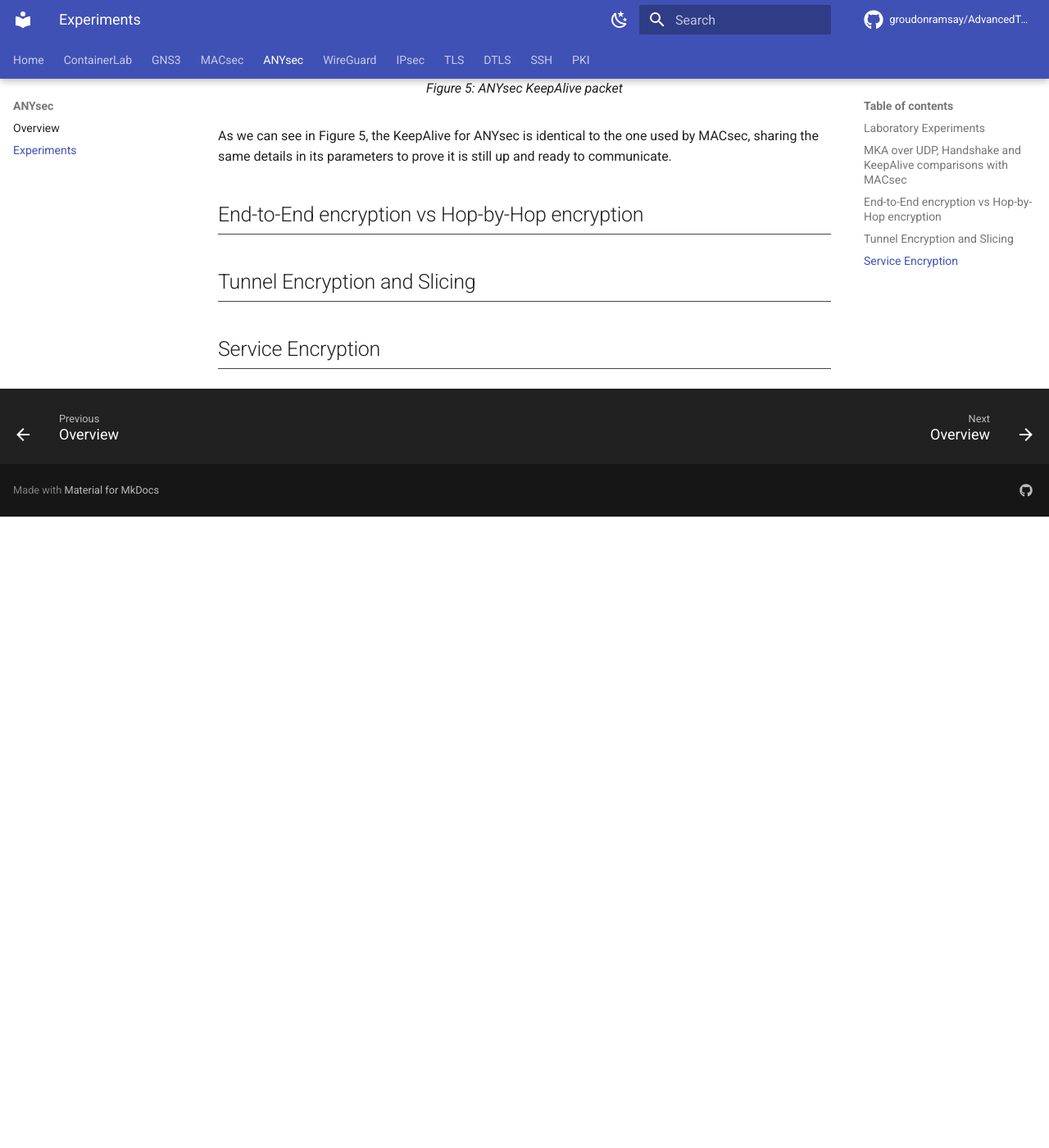
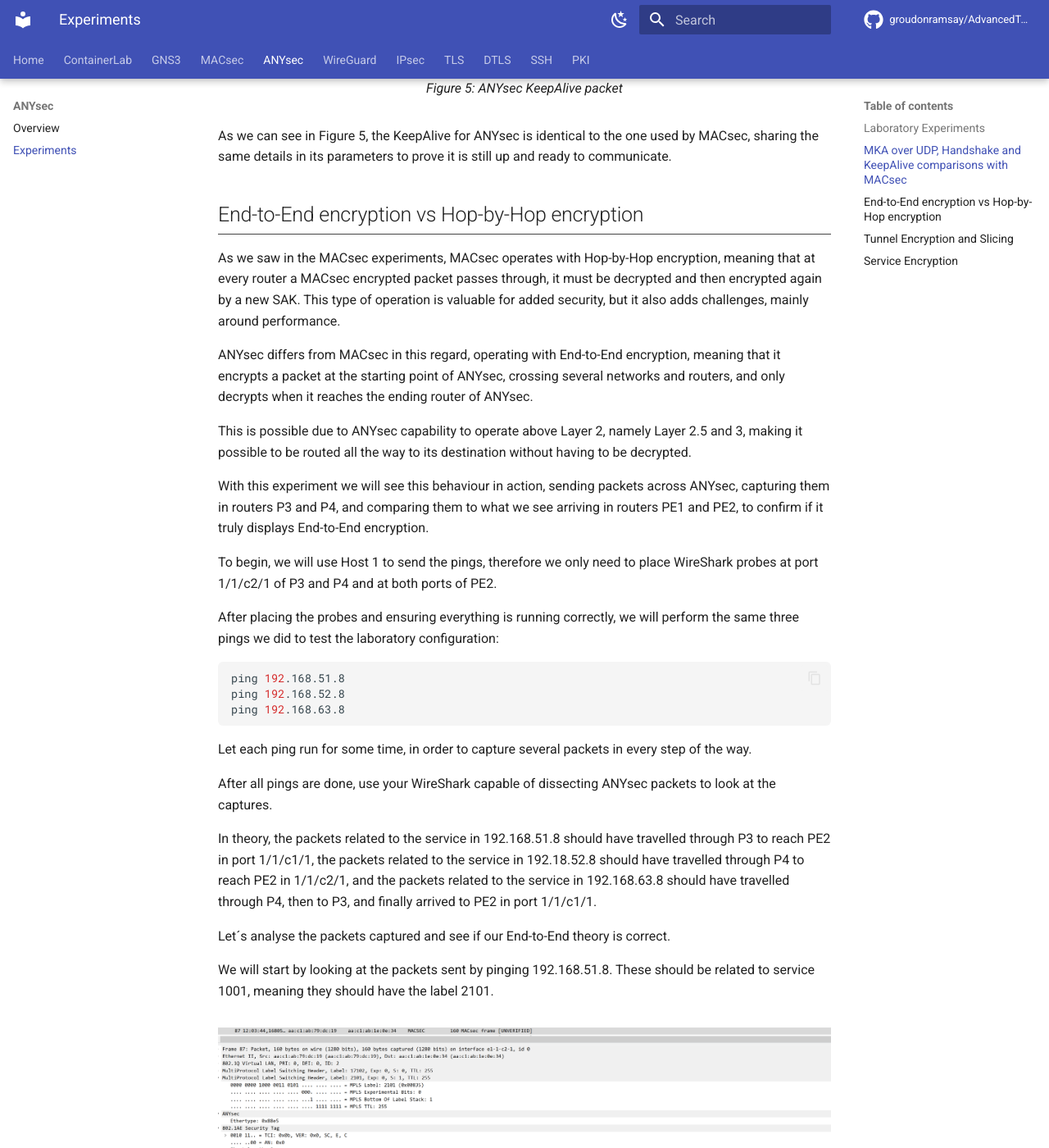
Before and after one commit to GroudonRamsay/AdvancedTunnellingLabs, an MkDocs documentation site: the page built from docs/anysec/experiments.md, in a window 1280 px wide and 1400 px high, scrolled down 3475 px. Shown: the whole window at 82% size. Built offline with MkDocs 1.6.1 and Material for MkDocs 9.7.7, drawn with Linux system fonts in a browser that asks for light colours; comment, search, counter and statistics services are not loaded; before the commit the page ends 4105 px from its top, so only the background shows below that; some of the changed text lies outside the part shown.

Commit message:
Added End-to-End experiment to ANYsec

````diff
--- a/docs/anysec/experiments.md
+++ b/docs/anysec/experiments.md
@@ -59,6 +59,76 @@
 
 ## End-to-End encryption vs Hop-by-Hop encryption
 
+As we saw in the MACsec experiments, MACsec operates with Hop-by-Hop encryption, meaning that at every router a MACsec encrypted packet passes through, it must be decrypted and then encrypted again by a new SAK. This type of operation is valuable for added security, but it also adds challenges, mainly around performance.
+
+ANYsec differs from MACsec in this regard, operating with End-to-End encryption, meaning that it encrypts a packet at the starting point of ANYsec, crossing several networks and routers, and only decrypts when it reaches the ending router of ANYsec.
+
+This is possible due to ANYsec capability to operate above Layer 2, namely Layer 2.5 and 3, making it possible to be routed all the way to its destination without having to be decrypted.
+
+With this experiment we will see this behaviour in action, sending packets across ANYsec, capturing them in routers P3 and P4, and comparing them to what we see arriving in routers PE1 and PE2, to confirm if it truly displays End-to-End encryption.
+
+To begin, we will use Host 1 to send the pings, therefore we only need to place WireShark probes at port 1/1/c2/1 of P3 and P4 and at both ports of PE2.
+
+After placing the probes and ensuring everything is running correctly, we will perform the same three pings we did to test the laboratory configuration:
+
+```bash
+ping 192.168.51.8
+ping 192.168.52.8
+ping 192.168.63.8
+```
+
+Let each ping run for some time, in order to capture several packets in every step of the way.
+
+After all pings are done, use your WireShark capable of dissecting ANYsec packets to look at the captures.
+
+In theory, the packets related to the service in 192.168.51.8 should have travelled through P3 to reach PE2 in port 1/1/c1/1, the packets related to the service in 192.18.52.8 should have travelled through P4 to reach PE2 in 1/1/c2/1, and the packets related to the service in 192.168.63.8 should have travelled through P4, then to P3, and finally arrived to PE2 in port 1/1/c1/1.
+
+Let´s analyse the packets captured and see if our End-to-End theory is correct.
+
+We will start by looking at the packets sent by pinging 192.168.51.8. These should be related to service 1001, meaning they should have the label 2101.
+
+<figure markdown id="figure-6">
+  ![Figure 6: ANYsec Service 1001 P3 Capture](../images/ANY1001P3.png)
+  <figcaption>Figure 6: ANYsec Service 1001 P3 Capture</figcaption>
+</figure>
+
+As we can see in Figure 6, the packet in P3 does have the expected 2101 label in MPLS, meaning it is one of the pings from the first address. Let´s now compare it to the packet received in PE2, and see if the information within MPLS, 802.1AE Security Tag and Data remains the same.
+
+<figure markdown id="figure-7">
+  ![Figure 7: ANYsec Service 1001 PE2 Capture](../images/ANY1001PE2.png)
+  <figcaption>Figure 7: ANYsec Service 1001 PE2 Capture</figcaption>
+</figure>
+
+We can observe in Figure 7 that the packet reached PE2 shortly after P3. We can confirm it is the same from its 2101 label. Furthermore, we can see absolutely no changes in any piece of information on the headers or in the data, proving that the packet crossed through the network untouched and arrived in PE2 in the same state as when it left PE1.
+
+Now that we have proved our assumption, let´s look at the other two pings to confirm it follows the same pattern.
+
+<figure markdown id="figure-8">
+  ![Figure 8: ANYsec Service 1002 P4 Capture](../images/ANY1002P4.png)
+  <figcaption>Figure 8: ANYsec Service 1002 P4 Capture</figcaption>
+</figure>
+
+<figure markdown id="figure-9">
+  ![Figure 9: ANYsec Service 1002 PE2 Capture](../images/ANY1002PE2.png)
+  <figcaption>Figure 9: ANYsec Service 1002 PE2 Capture</figcaption>
+</figure>
+
+As we can see in Figures 8 and 9, this packet belongs to service 1002, due to its 2201 MPLS label, and all the headers and data related to ANYsec remain the same, further proving the End-to-End encryption of ANYsec.
+
+<figure markdown id="figure-10">
+  ![Figure 10: ANYsec Service 1003 P4 Capture](../images/ANY1003P4.png)
+  <figcaption>Figure 10: ANYsec Service 1003 P4 Capture</figcaption>
+</figure>
+
+<figure markdown id="figure-11">
+  ![Figure 11: ANYsec Service 1003 PE2 Capture](../images/ANY1003PE2.png)
+  <figcaption>Figure 11: ANYsec Service 1003 PE2 Capture</figcaption>
+</figure>
+
+And finally, in Figures 10 and 11, we can see that the service 1003, identified by the MPLS label 2001, also follows the same pattern of the other two services, and the packets fully match.
+
 ## Tunnel Encryption and Slicing
 
+For this experiment, we will be exploring one of ANYsec´s ways of encrypting its traffic, through Tunnel Encryption and one of its main features, Tunnel Slicing.
+
 ## Service Encryption
````
Also changed, not shown: docs/images/ANY1001P3.png (added), docs/images/ANY1001PE2.png (added), docs/images/ANY1002P4.png (added), docs/images/ANY1002PE2.png (added), docs/images/ANY1003P4.png (added), docs/images/ANY1003PE2.png (added).
